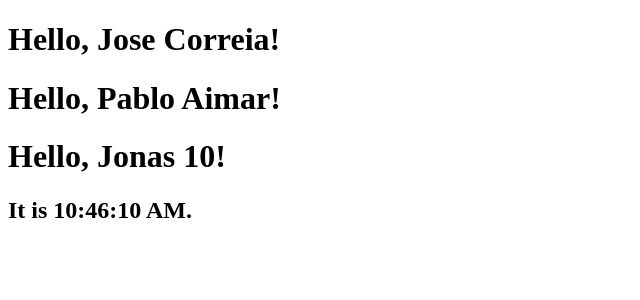
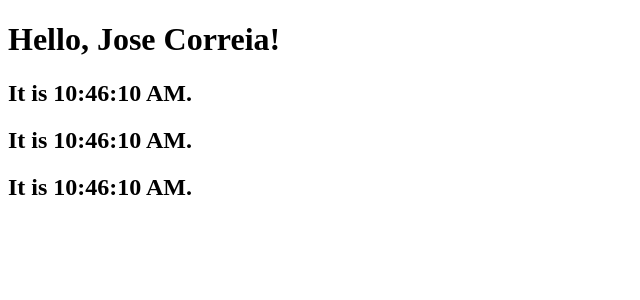
Before and after one commit to josepcorreia/ReactMainConceptsTutorial, a React (Create React App) app: page / in a window 1280 px wide. Shown: the top 300 px of the page, without its empty margins (0-640 px from the left). Built offline with nearby package versions, Linux system fonts and the light colour scheme.

Commit message:
initial commit

```diff
--- a/src/App.tsx
+++ b/src/App.tsx
@@ -1,10 +1,28 @@
 import "./styles.css";
+import React from "react";
+import { User } from "./types";
+import Clock from "./Clock";
+
+const user = { firstName: "Jose", lastName: "Correia" };
 
 export default function App() {
   return (
-    <div className="App">
-      <h1>Hello CodeSandbox</h1>
-      <h2>Start editing to see some magic happen!</h2>
+    <div>
+      <Welcome user={user} />
+      <Clock />
+      <Clock />
+      <Clock />
     </div>
   );
 }
+
+function formatName(user: User) {
+  return user.firstName + " " + user.lastName;
+}
+
+function Welcome(props: { user: User }) {
+  if (props && props.user) {
+    return <h1>Hello, {formatName(props.user)}!</h1>;
+  }
+  return <h1>Hello, Stranger.</h1>;
+}
--- /dev/null
+++ b/src/Clock.tsx
@@ -0,0 +1,31 @@
+import "./styles.css";
+import React from "react";
+
+function FormattedDate(props: { date: Date }) {
+  return <h2>It is {props.date.toLocaleTimeString()}.</h2>;
+}
+
+export default class Clock extends React.Component {
+  constructor(props: {} | Readonly<{}>) {
+    super(props);
+    this.state = { date: new Date() };
+  }
+
+  componentDidMount() {
+    this.timerID = setInterval(() => this.tick(), 1000);
+  }
+
+  componentWillUnmount() {
+    clearInterval(this.timerID);
+  }
+
+  tick() {
+    this.setState({
+      date: new Date()
+    });
+  }
+
+  render() {
+    return <FormattedDate date={this.state.date} />;
+  }
+}
--- a/src/index.tsx
+++ b/src/index.tsx
@@ -1,45 +1,6 @@
 import { render } from "react-dom";
 
-import { User } from "./types";
+import App from "./App";
 
-//import App from "./App";
-
-function formatName(user: User) {
-  return user.firstName + " " + user.lastName;
-}
-
-function Welcome(props: { user: User }) {
-  if (props && props.user) {
-    return <h1>Hello, {formatName(props.user)}!</h1>;
-  }
-  return <h1>Hello, Stranger.</h1>;
-}
-
-const user1 = { firstName: "Jose", lastName: "Correia" };
-const user2 = { firstName: "Pablo", lastName: "Aimar" };
-const user3 = { firstName: "Jonas", lastName: "10" };
-
-function getElements() {
-  return (
-    <div>
-      <div>
-        <Welcome user={user1} />
-        <Welcome user={user2} />
-        <Welcome user={user3} />
-      </div>
-      <h2>It is {new Date().toLocaleTimeString()}.</h2>
-      {/* //<img alt="gif" width="15%" height="15%" src={user.imageUrl} /> */}
-    </div>
-  );
-}
-
-function tick() {
-  const element = getElements();
-
-  const rootElement = document.getElementById("root");
-  //render(<App />, rootElement);
-
-  render(element, rootElement);
-}
-
-setInterval(tick, 1000);
+const rootElement = document.getElementById("root");
+render(<App />, rootElement);
```
